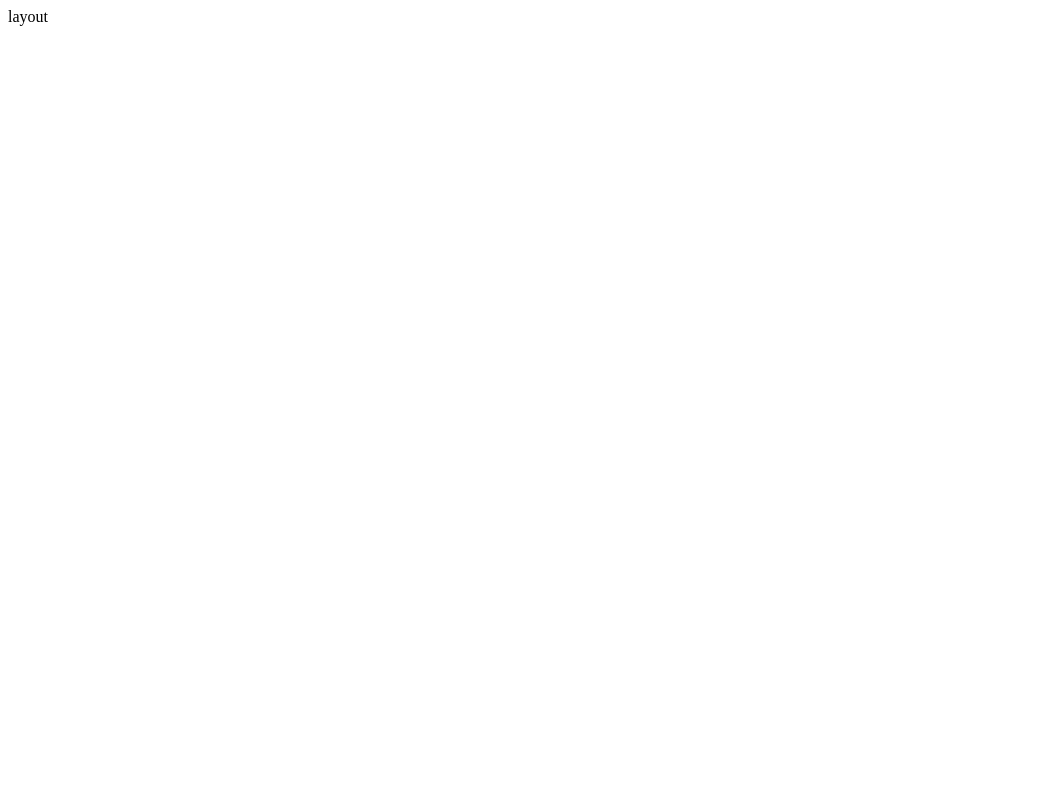
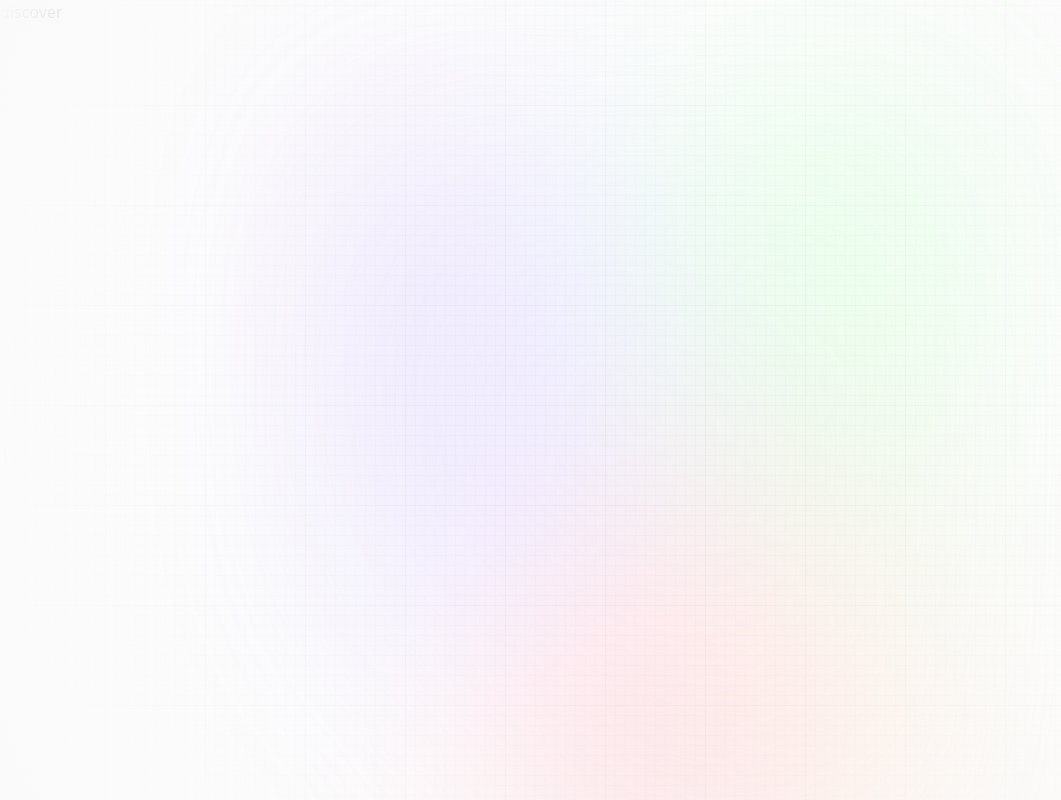
Before and after one commit to abeel50/promptopia, a Next.js app: page / in a window 1280 px wide. Shown: the whole page, without its empty margins (0-1061 px from the left). Built offline with nearby package versions, Linux system fonts and the light colour scheme.

Commit message:
Tailwind bug

```diff
--- a/app/layout.jsx
+++ b/app/layout.jsx
@@ -1,9 +1,25 @@
-import React from 'react'
+import '@styles/globals.css';
 
-const layout = () => {
+export const metadata = {
+    title: 'Promptopia',
+    description: 'Discover and share AI Prompts'
+
+}
+
+const RootLayout = ({ children }) => {
     return (
-        <div>layout</div>
+        <html lang='en'>
+            <body>
+                <div className="main">
+                    <div className="gradient"></div>
+                </div>
+
+                <main className="app">
+                    {children}
+                </main>
+            </body>
+        </html>
     )
 }
 
-export default layout
+export default RootLayout
--- a/app/page.jsx
+++ b/app/page.jsx
@@ -1,7 +1,9 @@
 
 const Home = () => {
     return (
-        <div>Home</div>
+        <section className="w-full flex-center flex-col">
+            <h1>discover</h1>
+        </section>
     )
 }
 
--- a/jsconfig.json
+++ b/jsconfig.json
@@ -1,7 +1,9 @@
 {
   "compilerOptions": {
     "paths": {
-      "@/*": ["./*"]
+      "@*": [
+        "./*"
+      ]
     }
   }
 }
--- a/styles/globals.css
+++ b/styles/globals.css
@@ -72,95 +72,95 @@
 /* Tailwind Styles */
 
 .app {
-    @apply relative z-10 flex justify-center items-center flex-col max-w-7xl mx-auto sm: px-16 px-6;
+    @applyrelative z-10 flex justify-center items-center flex-col max-w-7xl mx-auto sm: px-16 px-6;
 }
 
 .black_btn {
-    @apply rounded-full border border-black bg-black py-1.5 px-5 text-white transition-all hover: bg-white hover:text-black text-center text-sm font-inter flex items-center justify-center;
+    @applyrounded-full border border-black bg-black py-1.5 px-5 text-white transition-all hover: bg-white hover:text-black text-center text-sm font-inter flex items-center justify-center;
 }
 
 .outline_btn {
-    @apply rounded-full border border-black bg-transparent py-1.5 px-5 text-black transition-all hover: bg-black hover:text-white text-center text-sm font-inter flex items-center justify-center;
+    @applyrounded-full border border-black bg-transparent py-1.5 px-5 text-black transition-all hover: bg-black hover:text-white text-center text-sm font-inter flex items-center justify-center;
 }
 
 .head_text {
-    @apply mt-5 text-5xl font-extrabold leading-[1.15] text-black sm: text-6xl;
+    @applymt-5 text-5xl font-extrabold leading-[1.15] text-black sm: text-6xl;
 }
 
 .orange_gradient {
-    @apply bg-gradient-to-r from-amber-500 via-orange-600 to-yellow-500 bg-clip-text text-transparent;
+    @applybg-gradient-to-r from-amber-500 via-orange-600 to-yellow-500 bg-clip-text text-transparent;
 }
 
 .green_gradient {
-    @apply bg-gradient-to-r from-green-400 to-green-500 bg-clip-text text-transparent;
+    @applybg-gradient-to-r from-green-400 to-green-500 bg-clip-text text-transparent;
 }
 
 .blue_gradient {
-    @apply bg-gradient-to-r from-blue-600 to-cyan-600 bg-clip-text text-transparent;
+    @applybg-gradient-to-r from-blue-600 to-cyan-600 bg-clip-text text-transparent;
 }
 
 .desc {
-    @apply mt-5 text-lg text-gray-600 sm: text-xl max-w-2xl;
+    @applymt-5 text-lg text-gray-600 sm: text-xl max-w-2xl;
 }
 
 .search_input {
-    @apply block w-full rounded-md border border-gray-200 bg-white py-2.5 font-satoshi pl-5 pr-12 text-sm shadow-lg font-medium focus: border-black focus:outline-none focus:ring-0;
+    @applyblock w-full rounded-md border border-gray-200 bg-white py-2.5 font-satoshi pl-5 pr-12 text-sm shadow-lg font-medium focus: border-black focus:outline-none focus:ring-0;
 }
 
 .copy_btn {
-    @apply w-7 h-7 rounded-full bg-white/10 shadow-[inset_10px_-50px_94px_0_rgb(199, 199, 199, 0.2)] backdrop-blur flex justify-center items-center cursor-pointer;
+    @applyw-7 h-7 rounded-full bg-white/10 shadow-[inset_10px_-50px_94px_0_rgb(199, 199, 199, 0.2)] backdrop-blur flex justify-center items-center cursor-pointer;
 }
 
 .glassmorphism {
-    @apply rounded-xl border border-gray-200 bg-white/20 shadow-[inset_10px_-50px_94px_0_rgb(199, 199, 199, 0.2)] backdrop-blur p-5;
+    @applyrounded-xl border border-gray-200 bg-white/20 shadow-[inset_10px_-50px_94px_0_rgb(199, 199, 199, 0.2)] backdrop-blur p-5;
 }
 
 .prompt_layout {
-    @apply space-y-6 py-8 sm: columns-2 sm:gap-6 xl:columns-3;
+    @applyspace-y-6 py-8 sm: columns-2 sm:gap-6 xl:columns-3;
 }
 
 /* Feed Component */
 .feed {
-    @apply mt-16 mx-auto w-full max-w-xl flex justify-center items-center flex-col gap-2;
+    @applymt-16 mx-auto w-full max-w-xl flex justify-center items-center flex-col gap-2;
 }
 
 /* Form Component */
 .form_textarea {
-    @apply w-full flex rounded-lg h-[200px] mt-2 p-3 text-sm text-gray-500 outline-0;
+    @applyw-full flex rounded-lg h-[200px] mt-2 p-3 text-sm text-gray-500 outline-0;
 }
 
 .form_input {
-    @apply w-full flex rounded-lg mt-2 p-3 text-sm text-gray-500 outline-0;
+    @applyw-full flex rounded-lg mt-2 p-3 text-sm text-gray-500 outline-0;
 }
 
 /* Nav Component */
 .logo_text {
-    @apply max-sm: hidden font-satoshi font-semibold text-lg text-black tracking-wide;
+    @applymax-sm: hidden font-satoshi font-semibold text-lg text-black tracking-wide;
 }
 
 .dropdown {
-    @apply absolute right-0 top-full mt-3 w-full p-5 rounded-lg bg-white min-w-[210px] flex flex-col gap-2 justify-end items-end;
+    @applyabsolute right-0 top-full mt-3 w-full p-5 rounded-lg bg-white min-w-[210px] flex flex-col gap-2 justify-end items-end;
 }
 
 .dropdown_link {
-    @apply text-sm font-inter text-gray-700 hover: text-gray-500 font-medium;
+    @applytext-sm font-inter text-gray-700 hover: text-gray-500 font-medium;
 }
 
 /* PromptCard Component */
 .prompt_card {
-    @apply flex-1 break-inside-avoid rounded-lg border border-gray-300 bg-white/20 bg-clip-padding p-6 pb-4 backdrop-blur-lg backdrop-filter md: w-[360px] w-full h-fit;
+    @applyflex-1 break-inside-avoid rounded-lg border border-gray-300 bg-white/20 bg-clip-padding p-6 pb-4 backdrop-blur-lg backdrop-filter md: w-[360px] w-full h-fit;
 }
 
 .flex-center {
-    @apply flex justify-center items-center;
+    @applyflex justify-center items-center;
 }
 
 .flex-start {
-    @apply flex justify-start items-start;
+    @applyflex justify-start items-start;
 }
 
 .flex-end {
-    @apply flex justify-end items-center;
+    @applyflex justify-end items-center;
 }
 
 .flex-between {
```
